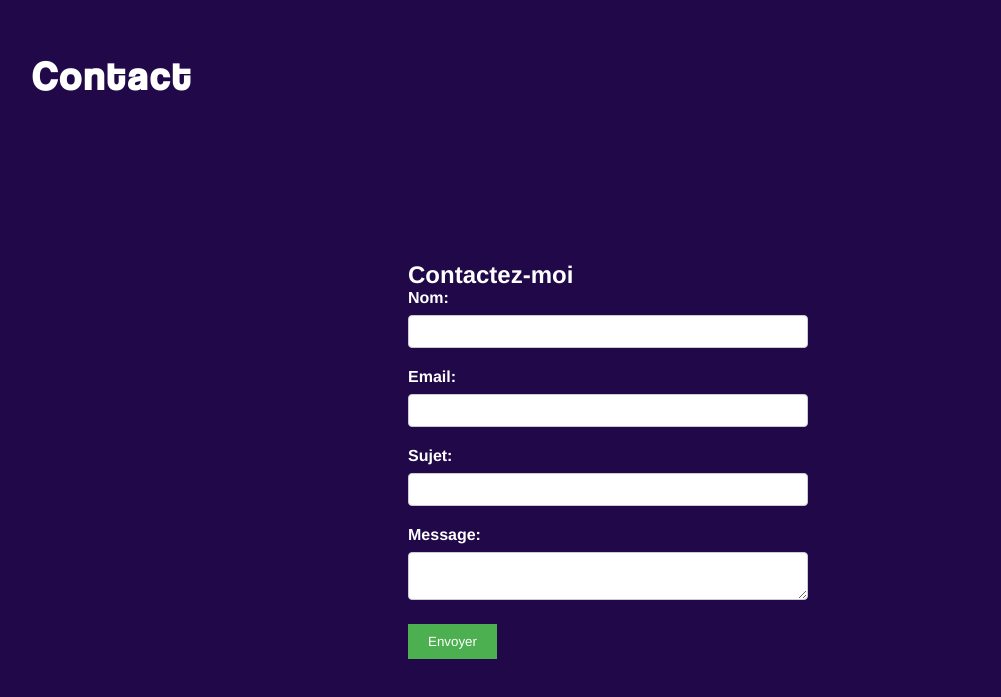
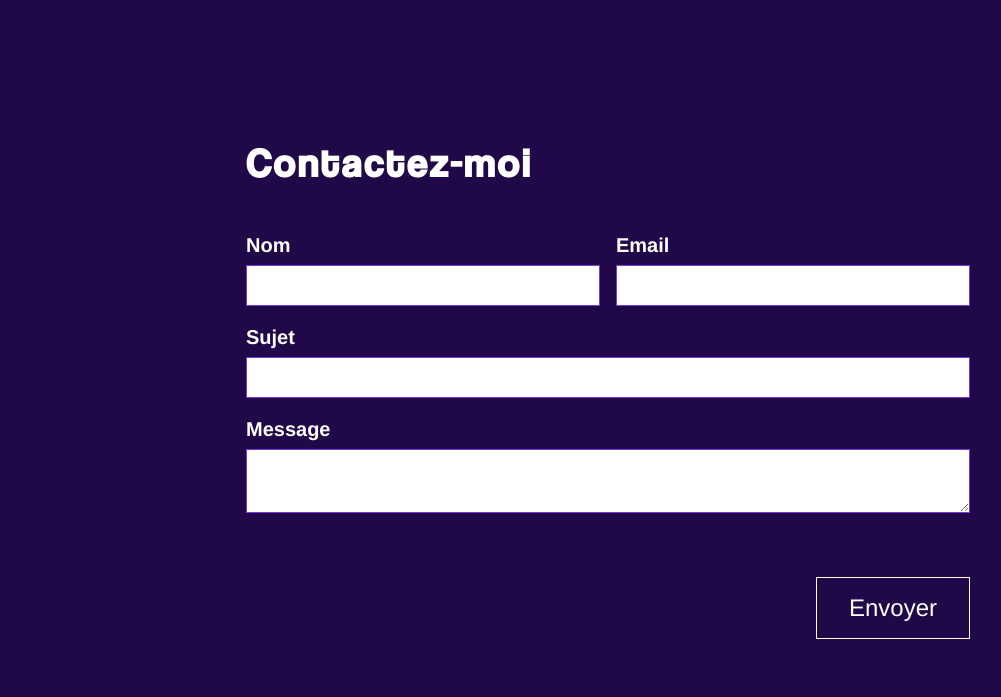
Before and after one commit to LeBonMimo/portfolio, a React (Vite) app in the folder react-portfolio/: page / in a window 1280 px wide. Shown: the part 2411-3108 px from the top of the page, without its empty margins (32-1033 px from the left). Built offline with nearby package versions, Linux system fonts and the light colour scheme.

Commit message:
contact-form css

```diff
--- a/react-portfolio/src/components/Contact/Contact.jsx
+++ b/react-portfolio/src/components/Contact/Contact.jsx
@@ -8,7 +8,6 @@ export const Contact = () => {
     return (
         <section id='contact' className="contact">
             <div className="contact-container">
-                <h2 className='contact-title'>Contact</h2>
 
                 <ContactForm/>
 
--- a/react-portfolio/src/components/Contact/Contact.scss
+++ b/react-portfolio/src/components/Contact/Contact.scss
@@ -11,7 +11,7 @@
         flex-direction: column;
         gap: 5rem;
         height: 100%;
-        max-width: 1256px;
+        max-width: 724px;
         margin: 0 auto;
     }
 
@@ -19,6 +19,6 @@
         font-family: $font-title;
         letter-spacing: 3px;
         font-size: $fs-800;
-        margin-bottom: 1rem;
+        margin-bottom: 3rem;
       }
 }
--- a/react-portfolio/src/components/ContactForm/ContactForm.jsx
+++ b/react-portfolio/src/components/ContactForm/ContactForm.jsx
@@ -80,14 +80,15 @@ export const ContactForm = () => {
 
   return (
     <div className="contact-form">
-      <h2>Contactez-moi</h2>
+      <h2 className='contact-title'>Contactez-moi</h2>
 
       {error && <p style={{ color: 'red' }}>{error}</p>}
       {success && <p style={{ color: 'green' }}>{success}</p>}
 
       <form onSubmit={handleSubmit}>
+        <div className='form-semicolumn'>
           <div>
-          <label>Nom:</label>
+            <label>Nom</label>
             <input
               type="text"
               name="name"
@@ -98,7 +99,7 @@ export const ContactForm = () => {
           </div>
 
           <div>
-          <label>Email:</label>
+            <label>Email</label>
             <input
               type="email"
               name="email"
@@ -107,9 +108,9 @@ export const ContactForm = () => {
               required
             />
           </div>
-
+        </div>
         <div>
-          <label>Sujet:</label>
+          <label>Sujet</label>
           <input
             type="text"
             name="subject"
@@ -119,7 +120,7 @@ export const ContactForm = () => {
         </div>
 
         <div>
-          <label>Message:</label>
+          <label>Message</label>
           <textarea
             name="message"
             value={formData.message}
@@ -127,8 +128,9 @@ export const ContactForm = () => {
             required
           />
         </div>
-
+        <div className='form-button-container'>
           <button type="submit">Envoyer</button>
+        </div>
       </form>
     </div>
   );
--- a/react-portfolio/src/components/ContactForm/ContactForm.scss
+++ b/react-portfolio/src/components/ContactForm/ContactForm.scss
@@ -1,7 +1,7 @@
 @import "../../vars.scss";
 
 .contact-form {
-    width: 400px;
+    width: 100%;
     margin: auto;
   }
 
@@ -11,23 +11,39 @@
     font-weight: bold;
   }
 
+  .form-semicolumn{
+    display: flex;
+    gap: 1rem;
+    & div{
+      width: 100%;
+    }
+  }
+
   .contact-form input,
   .contact-form textarea {
+    font-size: $fs-400;
     width: 100%;
     padding: 8px;
     margin-bottom: 20px;
-    border: 1px solid #ccc;
-    border-radius: 4px;
+    border: 1px solid $color-secondary;
   }
 
-  .contact-form button {
-    padding: 10px 20px;
-    background-color: #4CAF50;
-    color: white;
-    border: none;
-    cursor: pointer;
+  .contact-form label{
+    font-size: $fs-400;
   }
 
-  .contact-form button:hover {
-    background-color: #45a049;
+  .form-button-container{
+    display: flex;
+    justify-content: end;
   }
+
+  .form-button-container button {
+    text-decoration: none;
+    color: $color-text-light;
+    font-size: $fs-500;
+    padding: 16px 32px;
+    border: 1px solid $color-text-light;
+    margin-top: 40px;
+    cursor: pointer;
+    background: none;
+  }
```
Lines whose indentation alone changed are shown as unchanged.
